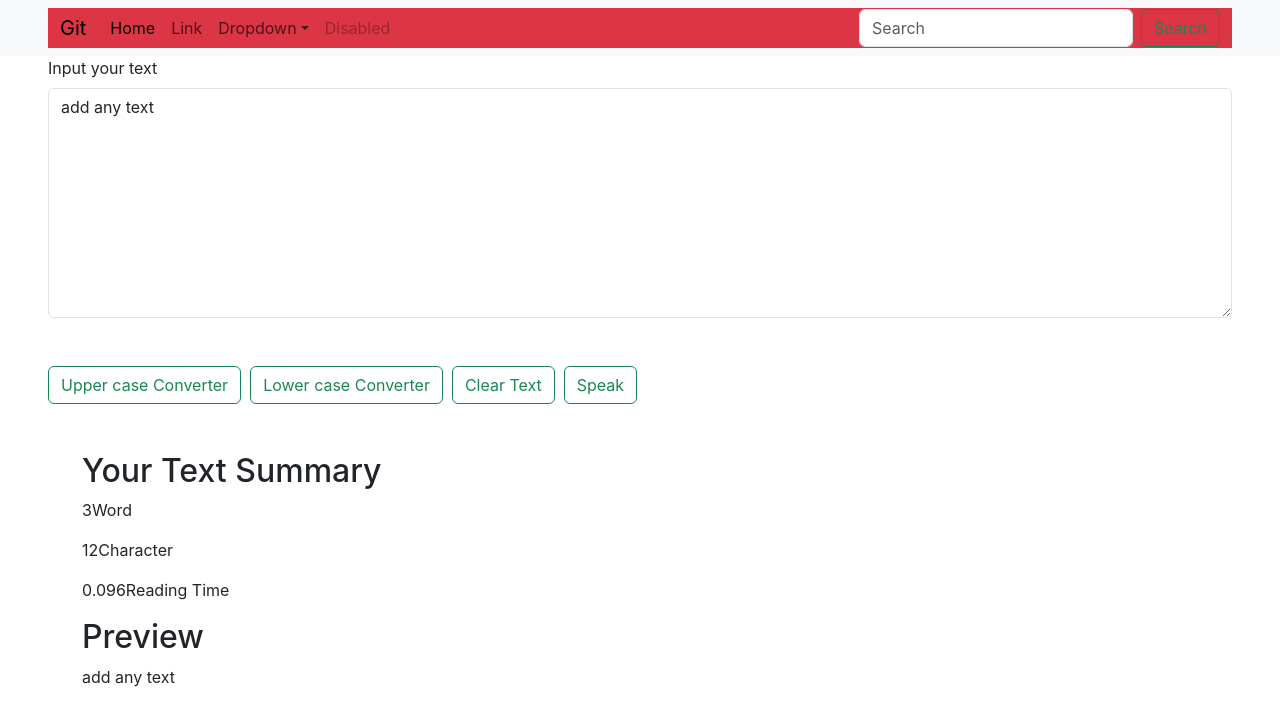
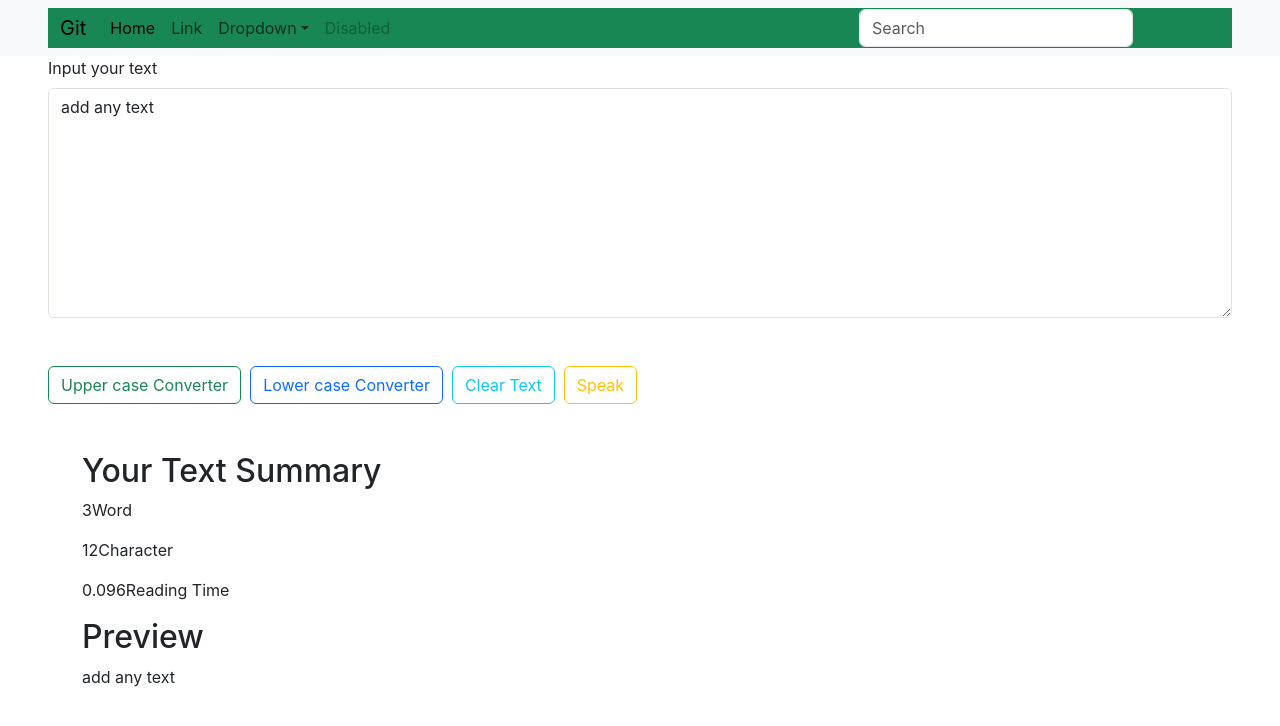
Before and after one commit to Suriya2023/React, a React (Create React App) app: page / in a window 1280 px wide. Shown: the top 726 px of the page. Built offline with nearby package versions, Linux system fonts and the light colour scheme.

Commit message:
add file and changes

```diff
--- a/src/componet/FormFile.js
+++ b/src/componet/FormFile.js
@@ -44,23 +44,20 @@ export default function FormFile(props) {
                 &nbsp;&nbsp;
 
 
-                <button className='btn btn-outline-success my-5' onClick={OnDowcoVerter}>
+                <button className='btn btn-outline-primary my-5' onClick={OnDowcoVerter}>
                     Lower case  Converter
                 </button>
                 &nbsp;&nbsp;
 
 
-                <button className='btn btn-outline-success my-5' onClick={Cleartext}>
+                <button className='btn btn-outline-info my-5' onClick={Cleartext}>
                     Clear Text
                 </button>
 
                 &nbsp;&nbsp;
-                <button className='btn btn-outline-success my-5' onClick={SpeakText}>
+                <button className='btn btn-outline-warning my-5' onClick={SpeakText}>
                     Speak
                 </button>
-
-
-
             </div>
 
             <div className='container'>
--- a/src/componet/Navbar.js
+++ b/src/componet/Navbar.js
@@ -4,7 +4,7 @@ export default function Navbar(props) {
   return (
     <div>
       <nav className="navbar navbar-expand-lg bg-body-tertiary ">
-  <div className="container-fluid bg-danger mx-5 ">
+  <div className="container-fluid bg-success mx-5 ">
     <a className="navbar-brand" href="#">{props.Title}</a>
     <button className="navbar-toggler" type="button" data-bs-toggle="collapse" data-bs-target="#navbarSupportedContent" aria-controls="navbarSupportedContent" aria-expanded="false" aria-label="Toggle navigation">
       <span className="navbar-toggler-icon"></span>
```
